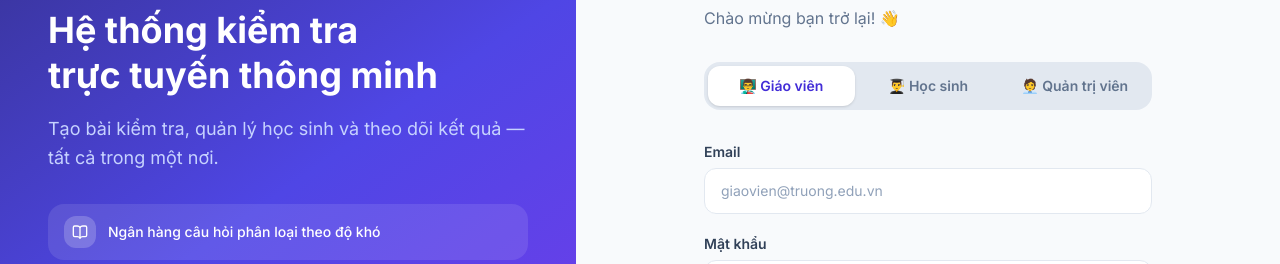
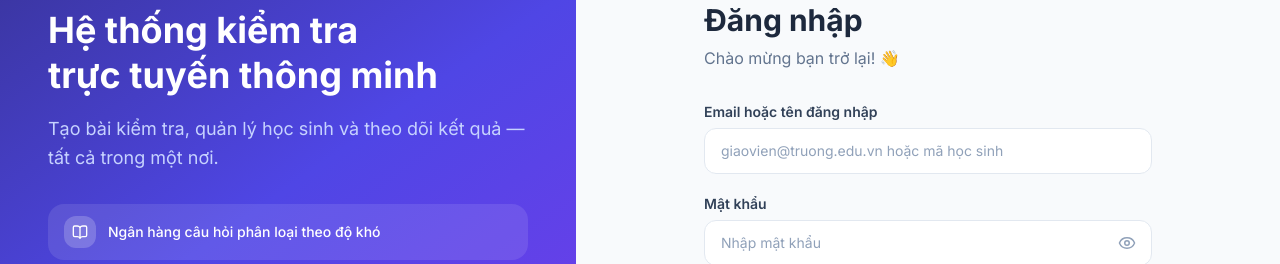
Before and after one commit to HuynhHoaa/Anthill_FE, a React (Vite) app: page /dang-nhap in a window 1280 px wide. Shown: the part 212-476 px from the top of the page. Built offline with nearby package versions, Linux system fonts and the light colour scheme; no server answers.

Commit message:
Drop the role tab from login; let the server-resolved role pick the dashboard

```diff
--- a/src/features/auth/pages/LoginPage.tsx
+++ b/src/features/auth/pages/LoginPage.tsx
@@ -14,35 +14,6 @@ const dashboardPath: Record<UserRole, string> = {
   admin: '/quan-tri',
 }
 
-const roleLabels: Record<UserRole, string> = {
-  teacher: 'Giáo viên',
-  student: 'Học sinh',
-  admin: 'Quản trị viên',
-}
-
-const roleTabLabels: Record<UserRole, string> = {
-  teacher: '👨‍🏫 Giáo viên',
-  student: '👨‍🎓 Học sinh',
-  admin: '🧑‍💼 Quản trị viên',
-}
-
-/** Ô nhập tên đăng nhập đổi theo vai trò: chỉ học sinh dùng username, còn lại dùng email. */
-const identityLabels: Record<UserRole, string> = {
-  teacher: 'Email',
-  student: 'Tên đăng nhập',
-  admin: 'Email',
-}
-
-const identityPlaceholders: Record<UserRole, string> = {
-  teacher: 'giaovien@truong.edu.vn',
-  student: 'Mã học sinh hoặc tên đăng nhập',
-  admin: 'quantri@truong.edu.vn',
-}
-
-// Dẫn xuất từ roleLabels để thêm một vai trò là tab và thẻ tài khoản demo tự có mặt.
-const roleOptions = Object.keys(roleLabels) as UserRole[]
-
-const emailPattern = /^[^\s@]+@[^\s@]+\.[^\s@]+$/
 const minPasswordLength = 4
 
 interface LoginFieldErrors {
@@ -50,14 +21,17 @@ interface LoginFieldErrors {
   password?: string
 }
 
-function validateLoginForm(role: UserRole, username: string, password: string): LoginFieldErrors {
+/**
+ * Không phân biệt vai trò: server tự dò một chuỗi đăng nhập qua cả ba dạng định danh (email,
+ * username, mã học sinh — xem `LoginRequest.Role`, "chỉ để đối chiếu"), nên form không cần hỏi
+ * trước "bạn là ai" mới biết chấp nhận định dạng gì.
+ */
+function validateLoginForm(username: string, password: string): LoginFieldErrors {
   const errors: LoginFieldErrors = {}
   const trimmedUsername = username.trim()
 
   if (!trimmedUsername) {
-    errors.username = role === 'student' ? 'Vui lòng nhập tên đăng nhập.' : 'Vui lòng nhập email.'
-  } else if (role !== 'student' && !emailPattern.test(trimmedUsername)) {
-    errors.username = `Email chưa đúng định dạng, ví dụ: ${identityPlaceholders[role]}`
+    errors.username = 'Vui lòng nhập email hoặc tên đăng nhập.'
   }
 
   if (!password) {
@@ -110,7 +84,6 @@ export default function LoginPage() {
   // do: một em bị khoá mà chỉ đọc "hãy đăng nhập lại" sẽ đăng nhập lại và gặp thêm một lỗi khó hiểu.
   const sessionReason = typeof routeState?.reason === 'string' && routeState.reason ? routeState.reason : undefined
   const [showPassword, setShowPassword] = useState(false)
-  const [role, setRole] = useState<UserRole>('teacher')
   const [loading, setLoading] = useState(false)
   const [form, setForm] = useState({ username: '', password: '' })
   const [fieldErrors, setFieldErrors] = useState<LoginFieldErrors>({})
@@ -125,22 +98,16 @@ export default function LoginPage() {
     }
   }, [navigate])
 
-  const changeRole = (nextRole: UserRole) => {
-    setRole(nextRole)
-    setFieldErrors({})
-    setServerError(undefined)
-  }
-
   const handleLogin = async (event: FormEvent) => {
     event.preventDefault()
-    const nextErrors = validateLoginForm(role, form.username, form.password)
+    const nextErrors = validateLoginForm(form.username, form.password)
     setFieldErrors(nextErrors)
     setServerError(undefined)
     if (nextErrors.username || nextErrors.password) return
 
     setLoading(true)
     try {
-      const profile = await login({ username: form.username.trim(), password: form.password, role })
+      const profile = await login({ username: form.username.trim(), password: form.password })
 
       navigate(resolveReturnPath(returnTo, dashboardPath[profile.role]), { replace: true })
     } catch (caught) {
@@ -216,23 +183,6 @@ export default function LoginPage() {
             <p className="text-slate-500">Chào mừng bạn trở lại! 👋</p>
           </div>
 
-          {/* Role Selector */}
-          <div className="flex bg-slate-200 rounded-2xl p-1 mb-8">
-            {roleOptions.map(roleOption => (
-              <button
-                key={roleOption}
-                type="button"
-                aria-pressed={role === roleOption}
-                onClick={() => changeRole(roleOption)}
-                className={`flex-1 min-w-0 truncate px-1 py-2.5 rounded-xl text-sm font-semibold transition-all duration-200 ${
-                  role === roleOption ? 'bg-white text-indigo-700 shadow-sm' : 'text-slate-500 hover:text-slate-700'
-                }`}
-              >
-                {roleTabLabels[roleOption]}
-              </button>
-            ))}
-          </div>
-
           {/*
             Phiên chết giữa chừng — tài khoản bị khoá, hoặc mật khẩu vừa được đổi ở nơi khác nên
             backend đã xoay SecurityStamp. Không nói gì thì người dùng chỉ thấy mình đột nhiên bị
@@ -278,15 +228,15 @@ export default function LoginPage() {
           <form onSubmit={handleLogin} className="space-y-5" noValidate>
             <div>
               <label htmlFor="login-username" className="block text-sm font-semibold text-slate-700 mb-1.5">
-                {identityLabels[role]}
+                Email hoặc tên đăng nhập
               </label>
               <input
                 id="login-username"
-                type={role === 'student' ? 'text' : 'email'}
+                type="text"
                 autoComplete="username"
                 aria-invalid={Boolean(fieldErrors.username)}
                 className={`${baseInputClass} ${fieldToneClass(Boolean(fieldErrors.username))}`}
-                placeholder={identityPlaceholders[role]}
+                placeholder="giaovien@truong.edu.vn hoặc mã học sinh"
                 value={form.username}
                 onChange={event => {
                   setForm({ ...form, username: event.target.value })
--- a/src/services/authService.ts
+++ b/src/services/authService.ts
@@ -25,7 +25,6 @@ const MUST_CHANGE_PASSWORD_STORAGE_KEY = 'anthill.mustChangePassword'
 export interface LoginPayload {
   username: string
   password: string
-  role: UserRole
 }
 
 export interface ChangePasswordPayload {
@@ -145,7 +144,6 @@ export async function login(payload: LoginPayload): Promise<UserProfile> {
   const response = await apiClient.post<LoginResponse>('/api/auth/login', {
     username,
     password: payload.password,
-    role: payload.role,
   })
 
   // Lưu token TRƯỚC hồ sơ: apiClient đọc token cho mọi lời gọi sau, và một phiên có hồ sơ mà
```
